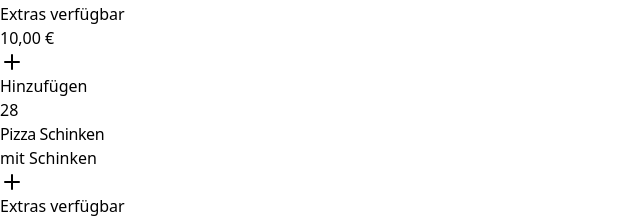
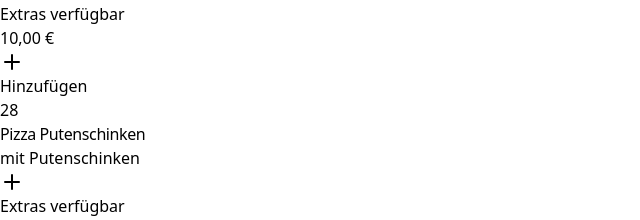
Before and after one commit to ecoezer/byaliundmesut-test, a React (Vite) app: page / in a window 1280 px wide. Shown: the part 5602-5822 px from the top of the page, without its empty margins (0-640 px from the left). Built offline with nearby package versions, Linux system fonts and the light colour scheme.

Commit message:
Change all Schinken references to Putenschinken

```diff
--- a/src/data/menuItems.ts
+++ b/src/data/menuItems.ts
@@ -32,7 +32,7 @@ export const wunschPizzaIngredients = [
   'Chili-Cheese-Soße', 'Edamer', 'Formfleisch-Vorderschinken', 'Gewürzgurken',
   'Gorgonzola', 'Gyros', 'Hirtenkäse', 'Hähnchenbrust', 'Jalapeños',
   'Knoblauchwurst', 'Mais', 'Milde Peperoni', 'Mozzarella', 'Oliven', 'Paprika',
-  'Parmaschinken', 'Peperoni, scharf', 'Remoulade', 'Rindermett', 'Rindersalami',
+  'Parmaputenschinken', 'Peperoni, scharf', 'Remoulade', 'Rindermett', 'Rindersalami',
   'Rucola', 'Röstzwiebeln', 'Sauce Hollandaise', 'Spiegelei', 'Spinat', 'Tomaten',
   'Würstchen', 'Zwiebeln', 'ohne Zutat'
 ] as const;
@@ -60,17 +60,17 @@ export const vegetarischeGerichte: readonly MenuItem[] = [
 export const croques: readonly MenuItem[] = [
   { id: 548, number: 48, name: "Brokkoli Croque", description: "mit Broccoli, Zwiebeln, Paprika & Spinat", price: 8.00 },
   { id: 549, number: 49, name: "Rindersalami Croque", description: "mit Rindersalami", price: 8.50 },
-  { id: 550, number: 50, name: "Schinken Croque", description: "mit Schinken", price: 8.50 },
+  { id: 550, number: 50, name: "Putenschinken Croque", description: "mit Putenschinken", price: 8.50 },
   { id: 551, number: 51, name: "Tonno Croque", description: "mit Thunfisch & Zwiebeln", price: 9.00 },
-  { id: 552, number: 52, name: "Hawaii Croque", description: "mit Schinken & Ananas", price: 9.00 },
+  { id: 552, number: 52, name: "Hawaii Croque", description: "mit Putenschinken & Ananas", price: 9.00 },
   { id: 553, number: 53, name: "Feta Croque", description: "mit Weichkäse", price: 8.50 },
   { id: 554, number: 54, name: "Mozzarella Croque", description: "mit Mozzarella & frischen Tomaten", price: 8.50 },
   { id: 555, number: 55, name: "Sucuk Croque", description: "mit Knoblauchwurst", price: 9.00 },
   { id: 556, number: 56, name: "Pute Croque", description: "mit gegrilltem Putenfleisch, Zwiebeln & Mozzarella", price: 9.00 },
-  { id: 557, number: 57, name: "Funghi Croque", description: "mit Champignons, Schinken & Weichkäse", price: 9.00 },
+  { id: 557, number: 57, name: "Funghi Croque", description: "mit Champignons, Putenschinken & Weichkäse", price: 9.00 },
   { id: 558, number: 58, name: "Hamburger Croque", description: "mit Hamburger-Patty, Röstzwiebeln", price: 9.00 },
   { id: 559, number: 59, name: "Nuggets Croque", description: "mit Chicken-Nuggets & Paprika", price: 9.00 },
-  { id: 560, number: 60, name: "Jalapenos Croque", description: "mit Schinken, Rindersalami & Peperoni", price: 9.00 },
+  { id: 560, number: 60, name: "Jalapenos Croque", description: "mit Putenschinken, Rindersalami & Peperoni", price: 9.00 },
   { id: 561, number: 61, name: "Drehspieß Croque", description: "mit Drehspieß nach Wahl: Kalb oder Hähnchen", price: 9.00 }
 ];
 
@@ -140,12 +140,12 @@ export const fleischgerichte: readonly MenuItem[] = [
 export const pizzas: readonly MenuItem[] = [
   { id: 526, number: 26, name: "Pizza Margherita", description: "", price: 9.00, isPizza: true },
   { id: 527, number: 27, name: "Pizza Rindersalami", description: "mit Rindersalami", price: 10.00, isPizza: true },
-  { id: 528, number: 28, name: "Pizza Schinken", description: "mit Schinken", price: 10.00, isPizza: true },
+  { id: 528, number: 28, name: "Pizza Putenschinken", description: "mit Putenschinken", price: 10.00, isPizza: true },
   { id: 529, number: 29, name: "Pizza Funghi", description: "mit Champignons", price: 10.00, isPizza: true },
   { id: 530, number: 30, name: "Pizza Tonno", description: "mit Thunfisch & Zwiebeln", price: 11.00, isPizza: true },
   { id: 531, number: 31, name: "Pizza Sucuk", description: "mit Knoblauchwurst", price: 11.00, isPizza: true },
   { id: 532, number: 32, name: "Pizza Hollandaise", description: "mit Hähnchenbrustfilet, Broccoli, Tomaten, Hollandaise-Soße", price: 12.00, isPizza: true },
-  { id: 533, number: 33, name: "Pizza Hawaii", description: "mit Ananas & Schinken", price: 12.00, isPizza: true },
+  { id: 533, number: 33, name: "Pizza Hawaii", description: "mit Ananas & Putenschinken", price: 12.00, isPizza: true },
   { id: 534, number: 34, name: "Pizza Athen", description: "mit Spinat & Weichkäse", price: 12.00, isPizza: true },
   { id: 535, number: 35, name: "Pizza Rio", description: "mit Sucuk, Weichkäse, Zwiebeln & Peperoni", price: 12.50, isPizza: true },
   { id: 536, number: 36, name: "Calzone", description: "mit 3 Zutaten nach Wahl, jede extra Zutat +1 €", price: 12.00, isPizza: true },
@@ -153,11 +153,11 @@ export const pizzas: readonly MenuItem[] = [
   { id: 538, number: 38, name: "Pizza Hamburger", description: "mit Hamburger-Patty, Salat, jede extra Zutat +1 €, Burgersoße", price: 12.00, isPizza: true },
   { id: 539, number: 39, name: "Pizza Mozzarella", description: "mit frischem Mozzarella & Tomaten", price: 12.00, isPizza: true },
   { id: 540, number: 40, name: "Pizza Italia", description: "mit Rindersalami, Mozzarella & frischem Basilikum", price: 11.00, isPizza: true },
-  { id: 541, number: 41, name: "Pizza Rustica", description: "mit Schinken, Rindersalami & frischen Champignons", price: 11.00, isPizza: true },
+  { id: 541, number: 41, name: "Pizza Rustica", description: "mit Putenschinken, Rindersalami & frischen Champignons", price: 11.00, isPizza: true },
   { id: 542, number: 42, name: "Pizza Grüne Oase", description: "mit Paprika, Tomaten, Broccoli & Champignons", price: 12.00, isPizza: true },
   { id: 543, number: 43, name: "Pizza Mexico", description: "mit Jalapenos, Hähnchenfleisch, Mais, Paprika & Champignons", price: 12.00, isPizza: true },
-  { id: 544, number: 44, name: "Pizza Quattro Stagioni", description: "mit Schinken, Rindersalami, Champignons & Artischocken", price: 12.00, isPizza: true },
-  { id: 545, number: 45, name: "Pizza India", description: "mit Schinken, Hähnchenbrustfilet, Ananas & Currysauce", price: 12.00, isPizza: true },
+  { id: 544, number: 44, name: "Pizza Quattro Stagioni", description: "mit Putenschinken, Rindersalami, Champignons & Artischocken", price: 12.00, isPizza: true },
+  { id: 545, number: 45, name: "Pizza India", description: "mit Putenschinken, Hähnchenbrustfilet, Ananas & Currysauce", price: 12.00, isPizza: true },
   { id: 546, number: 46, name: "Pizza Diavolo", description: "mit Rindersalami, Champignons & Peperoni", price: 12.50, isPizza: true },
   { id: 547, number: 47, name: "Pizza Brötchen", description: "jede extra Zutat +1 €", price: 5.00, isPizza: true }
 ];
```
